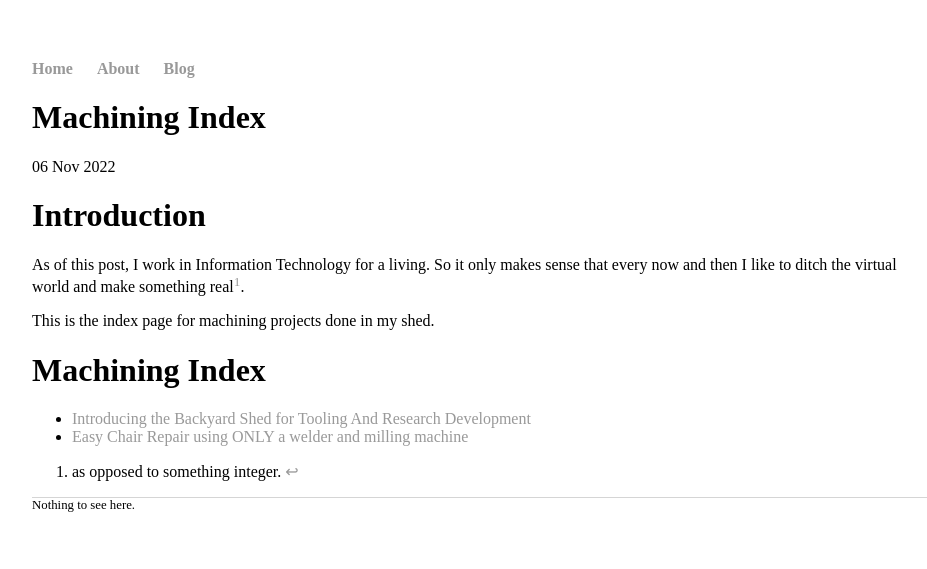
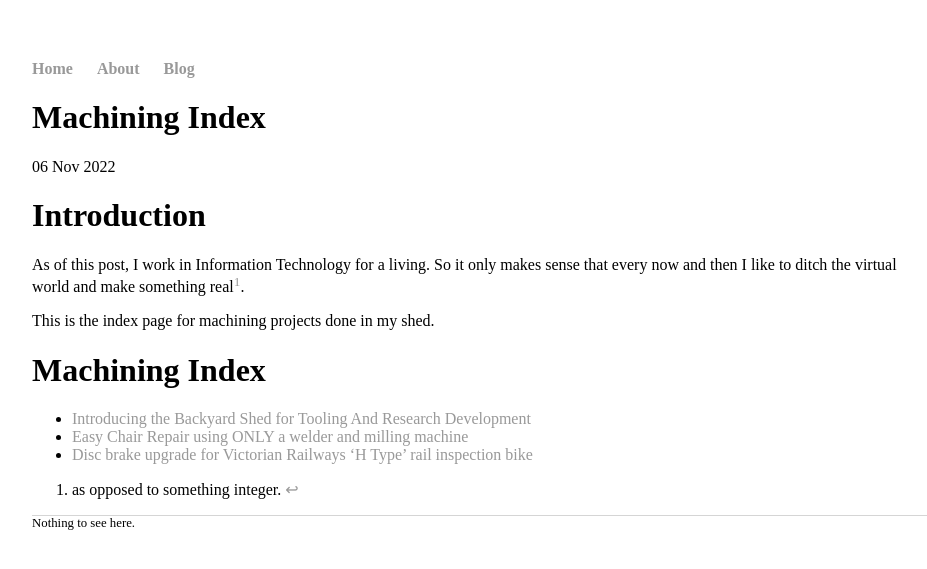
Before and after one commit to bjnmercer/bjnmercer.github.io, a Jekyll site: the page built from _posts/2022-11-06-machining-index.md, in a window 1280 px wide. Shown: the top 569 px of the page, without its empty margins (160-1087 px from the left). Built offline with Jekyll 4.4.1, drawn with Linux system fonts in a browser that asks for light colours.

Commit message:
Forgot to update machining index

```diff
--- a/_posts/2022-11-06-machining-index.md
+++ b/_posts/2022-11-06-machining-index.md
@@ -12,5 +12,8 @@ This is the index page for machining projects done in my shed.
 # Machining Index
 * [Introducing the Backyard Shed for Tooling And Research Development](/blog/2022/11/06/machining-introducing-my-shed)
 * [Easy Chair Repair using ONLY a welder and milling machine](/blog/2022/11/18/machining-easy-chair-repair)
+* [Disc brake upgrade for Victorian Railways 'H Type' rail inspection bike](/blog/2023/01/08/machining-disc-brake-upgrade)
+
+
 
 [^1]: as opposed to something integer.
```
